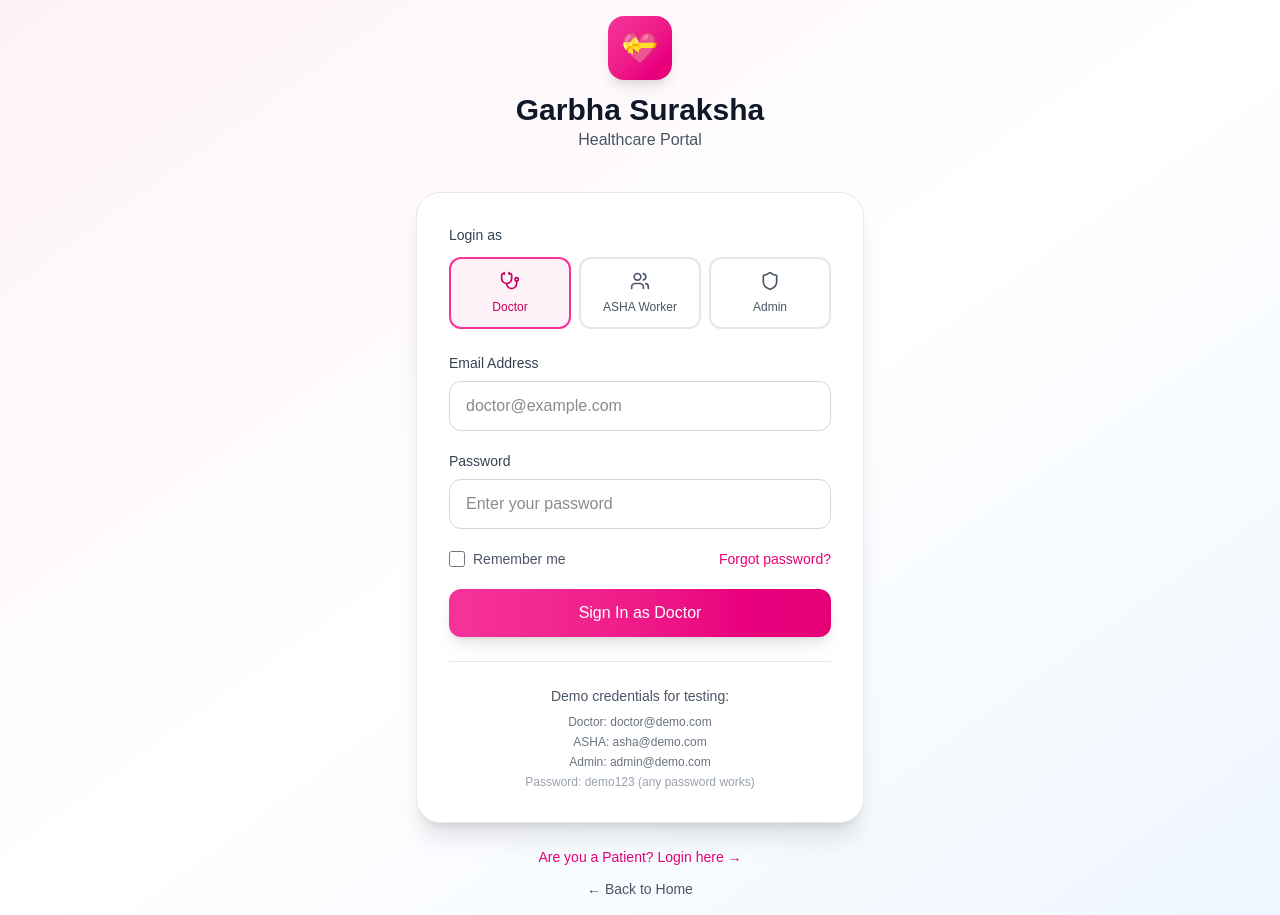
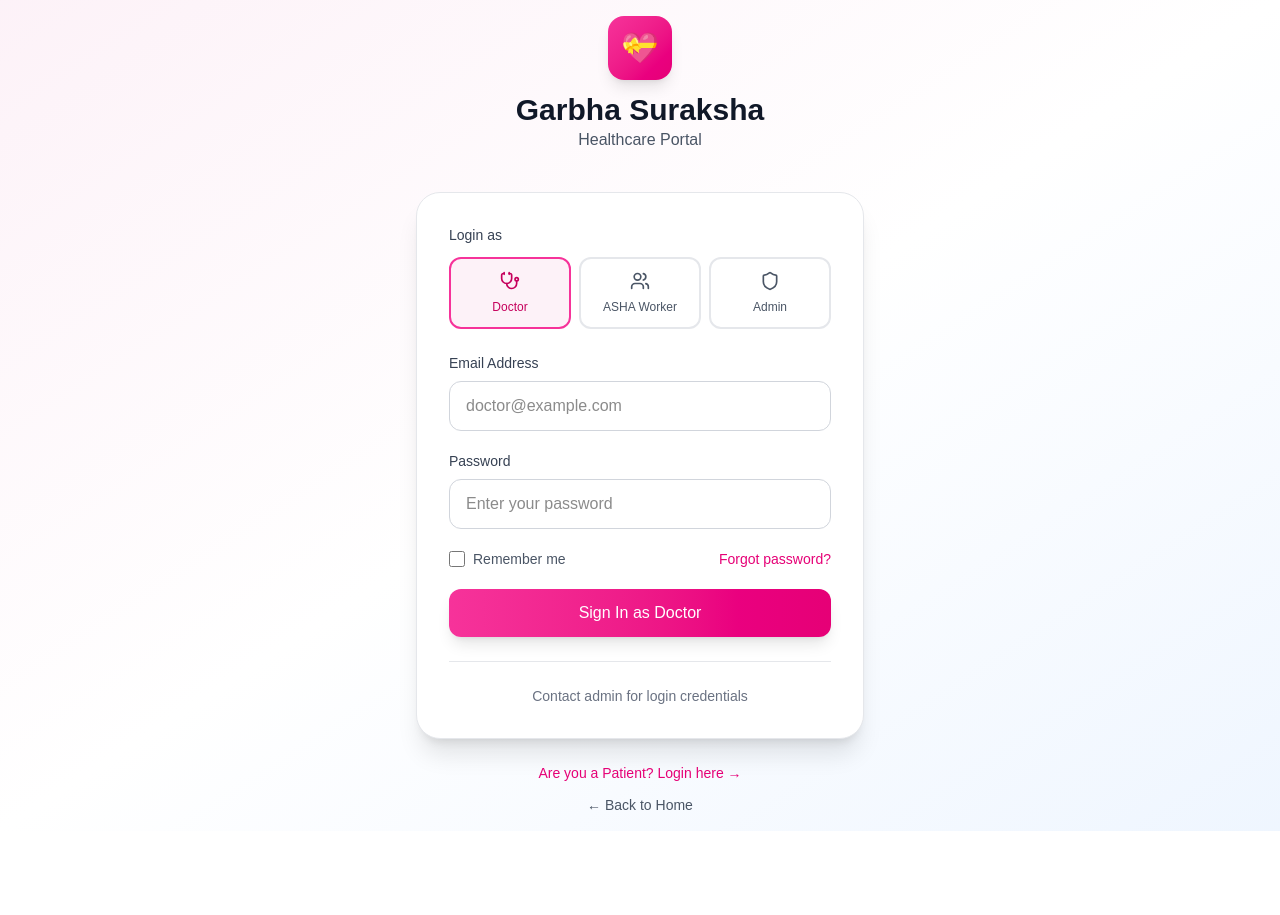
Before and after one commit to garbhasuraksha/garbha-suraksha-app, a Next.js app: page /dashboard/login in a window 1280 px wide. After the commit the page ends 831 px from the top, so only its background shows below. Built offline with nearby package versions, Linux system fonts and the light colour scheme; no server answers.

Commit message:
Update login to use real Supabase auth, remove demo mode

```diff
--- a/app/dashboard/login/page.tsx
+++ b/app/dashboard/login/page.tsx
@@ -35,18 +35,17 @@ export default function LoginPage() {
 
       if (error) throw error;
 
-      // Store role in localStorage for demo
-      localStorage.setItem('userRole', selectedRole);
+      // Store user info
+      if (data.user) {
+        localStorage.setItem('userRole', selectedRole);
+        localStorage.setItem('userEmail', data.user.email || '');
+        localStorage.setItem('userId', data.user.id);
+      }
+
       router.push('/dashboard');
     } catch (error: any) {
       console.error('Login error:', error);
-      setError(error.message || 'Invalid credentials');
-
-      // For demo purposes, allow any login
-      if (email && password) {
-        localStorage.setItem('userRole', selectedRole);
-        router.push('/dashboard');
-      }
+      setError(error.message || 'Invalid email or password. Please try again.');
     } finally {
       setLoading(false);
     }
@@ -179,15 +178,9 @@ export default function LoginPage() {
           </form>
 
           <div className="mt-6 pt-6 border-t border-gray-200">
-            <p className="text-center text-sm text-gray-600 mb-2">
-              Demo credentials for testing:
+            <p className="text-center text-sm text-gray-500">
+              Contact admin for login credentials
             </p>
-            <div className="space-y-1 text-xs text-gray-500 text-center">
-              <p>Doctor: doctor@demo.com</p>
-              <p>ASHA: asha@demo.com</p>
-              <p>Admin: admin@demo.com</p>
-              <p className="text-gray-400">Password: demo123 (any password works)</p>
-            </div>
           </div>
         </div>
 
```
